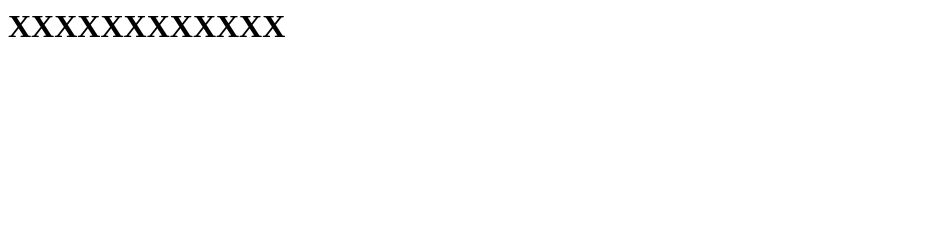
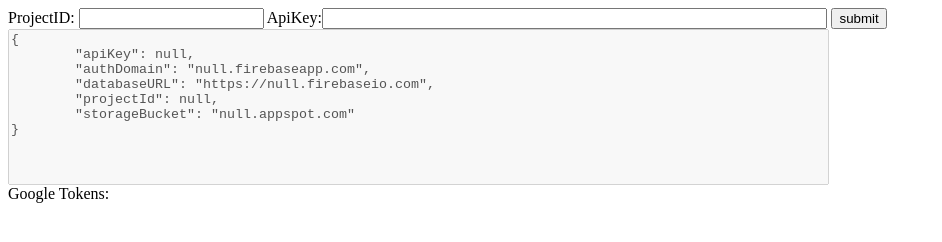
Before and after one commit to 123Pro123Pro/testSubOver, a plain HTML site: page index.html in a window 1280 px wide. Shown: the whole page, without its empty margins (0-942 px from the left). Drawn offline with Linux system fonts and the light colour scheme; no server answers.

Commit message:
Update index.html

```diff
--- a/index.html
+++ b/index.html
@@ -1 +1,79 @@
-<h1>XXXXXXXXXXXX</h1>
+<html>
+    <body>
+        <script src="https://www.gstatic.com/firebasejs/7.14.4/firebase-app.js">
+        </script>
+        <script src="https://www.gstatic.com/firebasejs/7.14.4/firebase-analytics.js">
+        </script>
+        <script src="https://www.gstatic.com/firebasejs/7.14.4/firebase-auth.js">
+        </script>
+        <script src="https://www.gstatic.com/firebasejs/7.14.4/firebase-functions.js">
+        </script>
+        <script src="https://www.gstatic.com/firebasejs/7.14.4/firebase-messaging.js">
+        </script>
+        <script src="https://www.gstatic.com/firebasejs/7.14.4/firebase-performance.js">
+        </script>
+
+
+        <div>
+            ProjectID: <input id="projectId"/>
+            ApiKey:<input id="apiKey" style="width: 40%"/>
+
+            <button onclick="run()">submit</button><br>
+
+            <textarea cols="100" disabled="" id="configValue" rows="10" style="overflow:auto;resize:none"></textarea>
+
+            <br/>
+            Google Tokens:
+            <font id="googleStatus" style="font-weight: bolder;font-size: 1rem"></font>
+        </div>
+
+        <script>
+            function run() {
+
+		        var project_id_value = document.getElementById("projectId").value;
+		        var api_key_value = document.getElementById("apiKey").value;
+		        window.location.href = window.location.protocol + '//' +
+		            window.location.hostname + ":" + window.location.port  +
+					window.location.pathname +"?projectId=" + project_id_value +"&apiKey=" + api_key_value;
+		    }
+
+		    var url_string = window.location.href; //window.location.href
+		    var url = new URL(url_string);
+
+		    var project_id = url.searchParams.get("projectId");
+		    var api_key = url.searchParams.get("apiKey");
+
+		    document.getElementById("projectId").value = project_id;
+		    document.getElementById("apiKey").value = api_key;
+
+		    var firebaseConfig = {
+		        apiKey: api_key,
+		        authDomain: project_id + ".firebaseapp.com",
+		        databaseURL: "https://" + project_id + ".firebaseio.com",
+		        projectId: project_id,
+		        storageBucket: project_id + ".appspot.com"
+		    };
+
+
+		    var myJSON = JSON.stringify(firebaseConfig, null, "\t");
+		    document.getElementById("configValue").value = myJSON;
+		    var defaultProject = firebase.initializeApp(firebaseConfig);
+		    var auth = firebase.auth();
+
+
+		    //Google Authen
+		    var googleProvider = new firebase.auth.GoogleAuthProvider();
+		    googleProvider.addScope('https://www.googleapis.com/auth/contacts.readonly');
+
+		    auth.signInWithPopup(googleProvider).then(function (result) {
+		        var accessToken = result.credential.accessToken;
+				var idToken = result.user.xa;
+		        document.getElementById("googleStatus").innerHTML =
+		            '<font style="font-weight: bolder" color="red">BUG!!! Token: ' + idToken + '</font>';
+		    }).catch(function (error) {
+		        document.getElementById("googleStatus").innerHTML =
+		            '<font style="font-weight: bolder" color="green">Not Vulnerable!!! Error: ' + error + '</font>';
+		    });
+        </script>
+    </body>
+</html>
```
